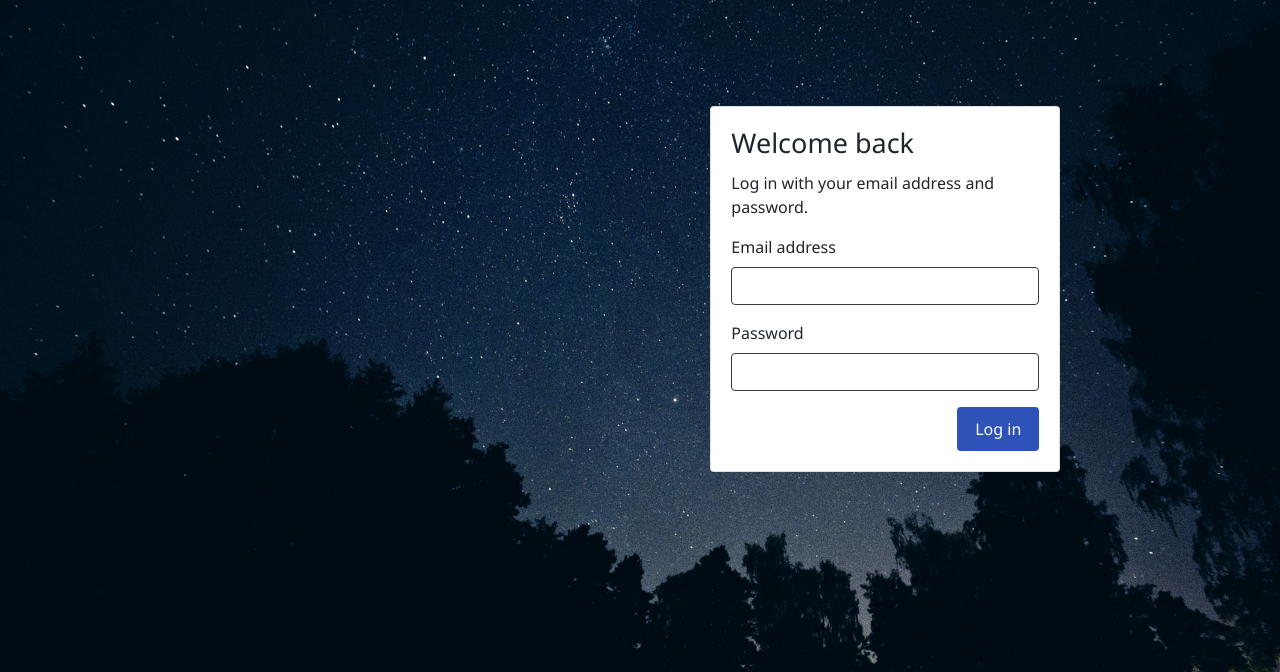
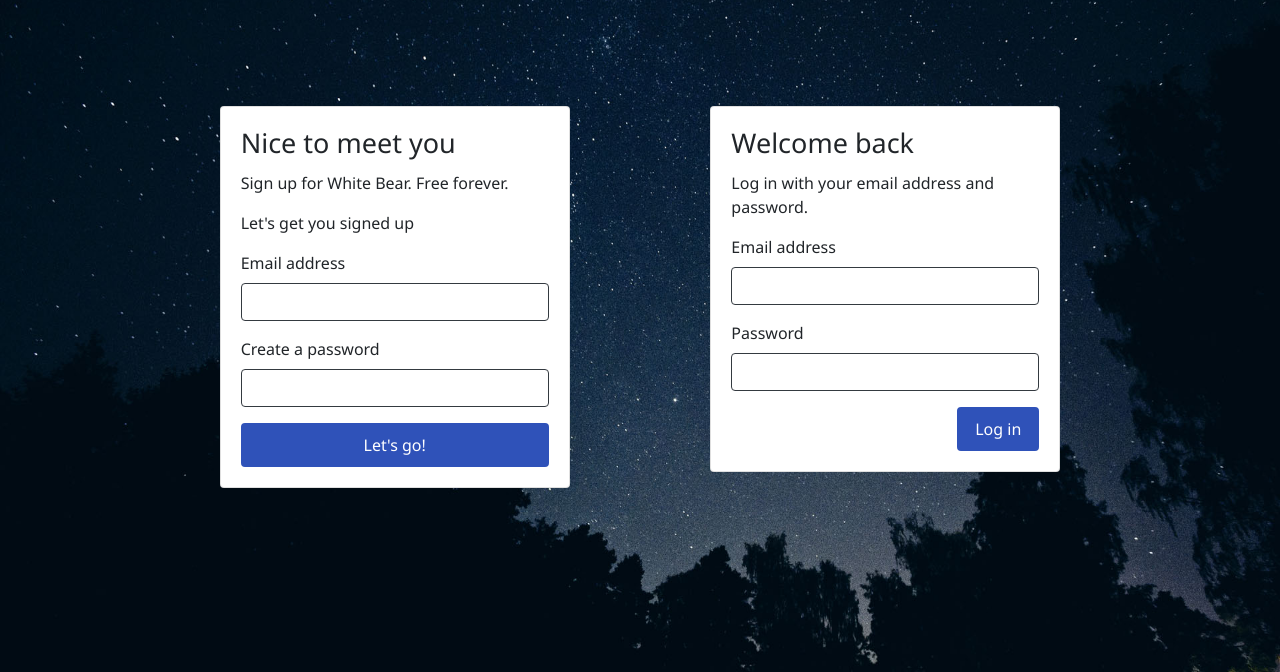
Before and after one commit to Alangsam/White-Bear, a plain HTML site: page index.html in a window 1280 px wide. Both pictures are taken after a click on the button "signup". Shown: the part 128-800 px from the top of the page. Drawn offline with nearby package versions, Linux system fonts and the light colour scheme.

Commit message:
Landing page complete

```diff
--- a/add_answer.js
+++ b/add_answer.js
@@ -17,6 +17,6 @@ $(document).ready(function() {
 $(document).ready(function() {
     $('#signup').click(function() {
         $('#create').toggle();
-        $('#creatingacc').toggle();
+        $('#creating-acc').toggle();
     });
 });
--- a/index.html
+++ b/index.html
@@ -41,7 +41,7 @@
                         </div>
 
                     </div>
-                    <div id="creatingacc" class="card mt-9  mx-auto" style="width: 350px;" hidden>
+                    <div id="creating-acc" class="card mt-9  mx-auto" style="width: 350px;" >
                         <div class="card-body">
                             <h2 class="card-title">
                                 Nice to meet you
--- a/style/style.scss
+++ b/style/style.scss
@@ -12,3 +12,6 @@
     background-attachment: fixed;
 
 }
+#creating-acc {
+    display: none;
+}
```
Also changed, not shown: style/dist.css, 1 other file.
